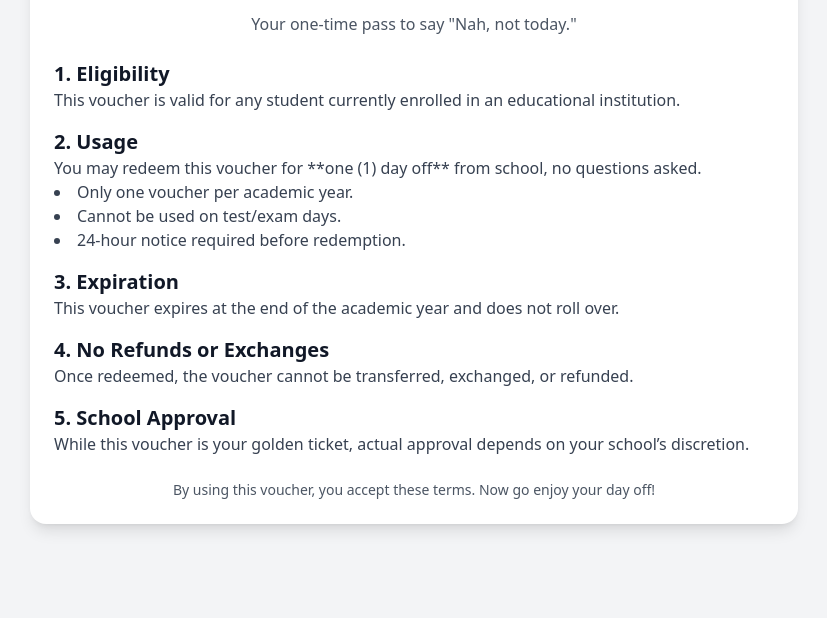
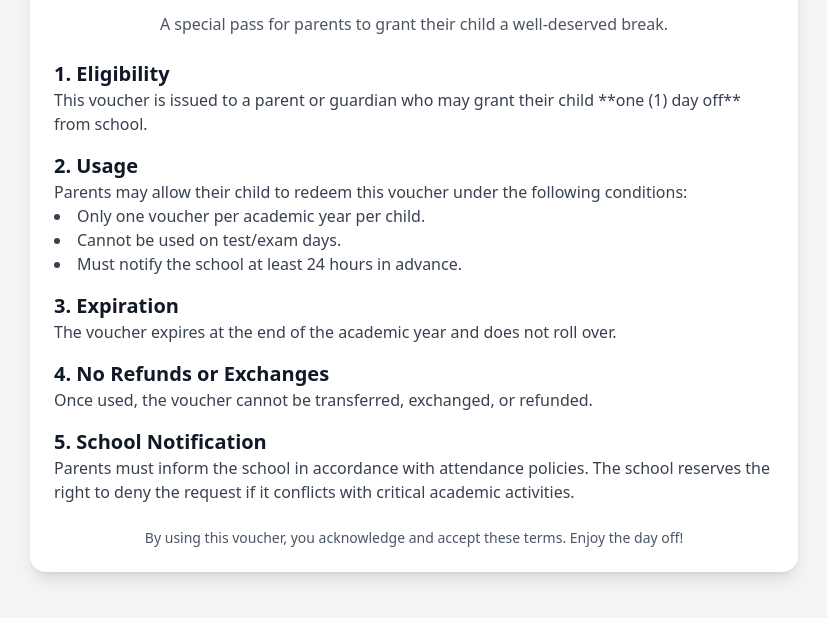
Before and after one commit to sshmoon/youtuber.lol, a plain HTML site: page fid/index.html in a window 1280 px wide. Shown: the part 104-722 px from the top of the page, without its empty margins (226-1053 px from the left). Drawn offline with nearby package versions, Linux system fonts and the light colour scheme.

Commit message:
Update index.html

```diff
--- a/fid/index.html
+++ b/fid/index.html
@@ -9,30 +9,30 @@
 <body class="bg-gray-100 text-gray-900">
     <div class="max-w-3xl mx-auto p-6 mt-10 bg-white rounded-2xl shadow-lg">
         <h1 class="text-3xl font-bold text-center mb-4">Fuck It Voucher - Terms & Conditions</h1>
-        <p class="text-center text-gray-600 mb-6">Your one-time pass to say "Nah, not today."</p>
+        <p class="text-center text-gray-600 mb-6">A special pass for parents to grant their child a well-deserved break.</p>
 
         <h2 class="text-xl font-semibold mt-4">1. Eligibility</h2>
-        <p class="text-gray-700">This voucher is valid for any student currently enrolled in an educational institution.</p>
+        <p class="text-gray-700">This voucher is issued to a parent or guardian who may grant their child **one (1) day off** from school.</p>
 
         <h2 class="text-xl font-semibold mt-4">2. Usage</h2>
-        <p class="text-gray-700">You may redeem this voucher for **one (1) day off** from school, no questions asked.</p>
+        <p class="text-gray-700">Parents may allow their child to redeem this voucher under the following conditions:</p>
         <ul class="list-disc list-inside text-gray-700">
-            <li>Only one voucher per academic year.</li>
+            <li>Only one voucher per academic year per child.</li>
             <li>Cannot be used on test/exam days.</li>
-            <li>24-hour notice required before redemption.</li>
+            <li>Must notify the school at least 24 hours in advance.</li>
         </ul>
 
         <h2 class="text-xl font-semibold mt-4">3. Expiration</h2>
-        <p class="text-gray-700">This voucher expires at the end of the academic year and does not roll over.</p>
+        <p class="text-gray-700">The voucher expires at the end of the academic year and does not roll over.</p>
 
         <h2 class="text-xl font-semibold mt-4">4. No Refunds or Exchanges</h2>
-        <p class="text-gray-700">Once redeemed, the voucher cannot be transferred, exchanged, or refunded.</p>
+        <p class="text-gray-700">Once used, the voucher cannot be transferred, exchanged, or refunded.</p>
 
-        <h2 class="text-xl font-semibold mt-4">5. School Approval</h2>
-        <p class="text-gray-700">While this voucher is your golden ticket, actual approval depends on your school’s discretion.</p>
+        <h2 class="text-xl font-semibold mt-4">5. School Notification</h2>
+        <p class="text-gray-700">Parents must inform the school in accordance with attendance policies. The school reserves the right to deny the request if it conflicts with critical academic activities.</p>
 
         <div class="mt-6 text-center">
-            <p class="text-gray-600 text-sm">By using this voucher, you accept these terms. Now go enjoy your day off!</p>
+            <p class="text-gray-600 text-sm">By using this voucher, you acknowledge and accept these terms. Enjoy the day off!</p>
         </div>
     </div>
 </body>
```
